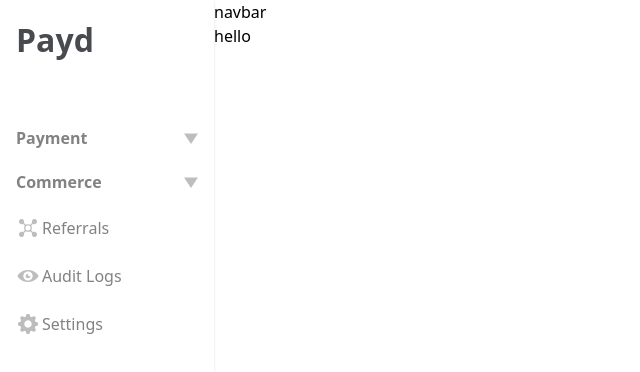
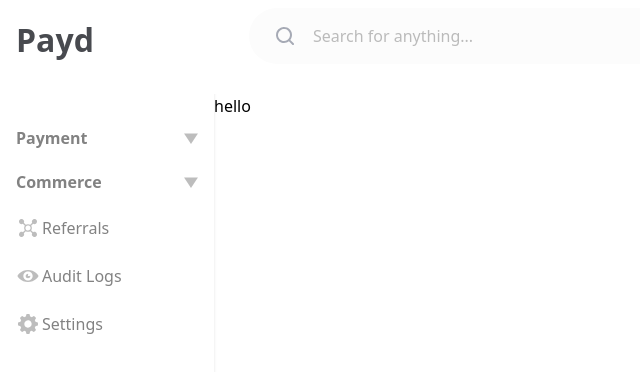
Before and after one commit to Amir-LOUATII/admin-dashboard-figma-to-next.js, a Next.js app: page / in a window 1280 px wide. Shown: the top 372 px of the page, without its empty margins (0-640 px from the left). Built offline with nearby package versions, Linux system fonts and the light colour scheme.

Commit message:
Refactor Navbar component structure and add SearchInput with search icon

```diff
--- a/components/layout/dashboard-layout-wrapper.tsx
+++ b/components/layout/dashboard-layout-wrapper.tsx
@@ -1,4 +1,4 @@
-import Navbar from "./navbar";
+import Navbar from "./header/navbar";
 import Sidebar from "./sidebar";
 
 export default function DashboardLayoutWrapper({
--- /dev/null
+++ b/components/layout/header/navbar.tsx
@@ -0,0 +1,9 @@
+import SearchInput from "./search-input";
+
+export default function Navbar() {
+  return (
+    <header className="w-full py-2 h-[94px] bg-white ps-[35px]">
+      <SearchInput />
+    </header>
+  );
+}
--- /dev/null
+++ b/components/layout/header/search-input.tsx
@@ -0,0 +1,17 @@
+import Image from "next/image";
+import React from "react";
+import searchIcon from "@/assets/icons/searchIcon.svg";
+export default function SearchInput() {
+  return (
+    <div className="relative ">
+      <input
+        type="text"
+        className="w-[440px] h-[56px] rounded-[50px] bg-[#FCFCFC] placeholder:text-[#BBBBBB] focus:placeholder:opacity-0 pl-16 outline-none"
+        placeholder="Search for anything..."
+      />
+      <span className="absolute left-6 top-1/2 -translate-y-1/2 cursor-pointer">
+        <Image src={searchIcon} alt="searchIcon" priority />
+      </span>
+    </div>
+  );
+}
--- a/components/layout/navbar.tsx
+++ /dev/null
@@ -1,3 +0,0 @@
-export default function Navbar() {
-  return <div>navbar</div>;
-}
```
Also changed, not shown: assets/icons/searchIcon.svg (added).
